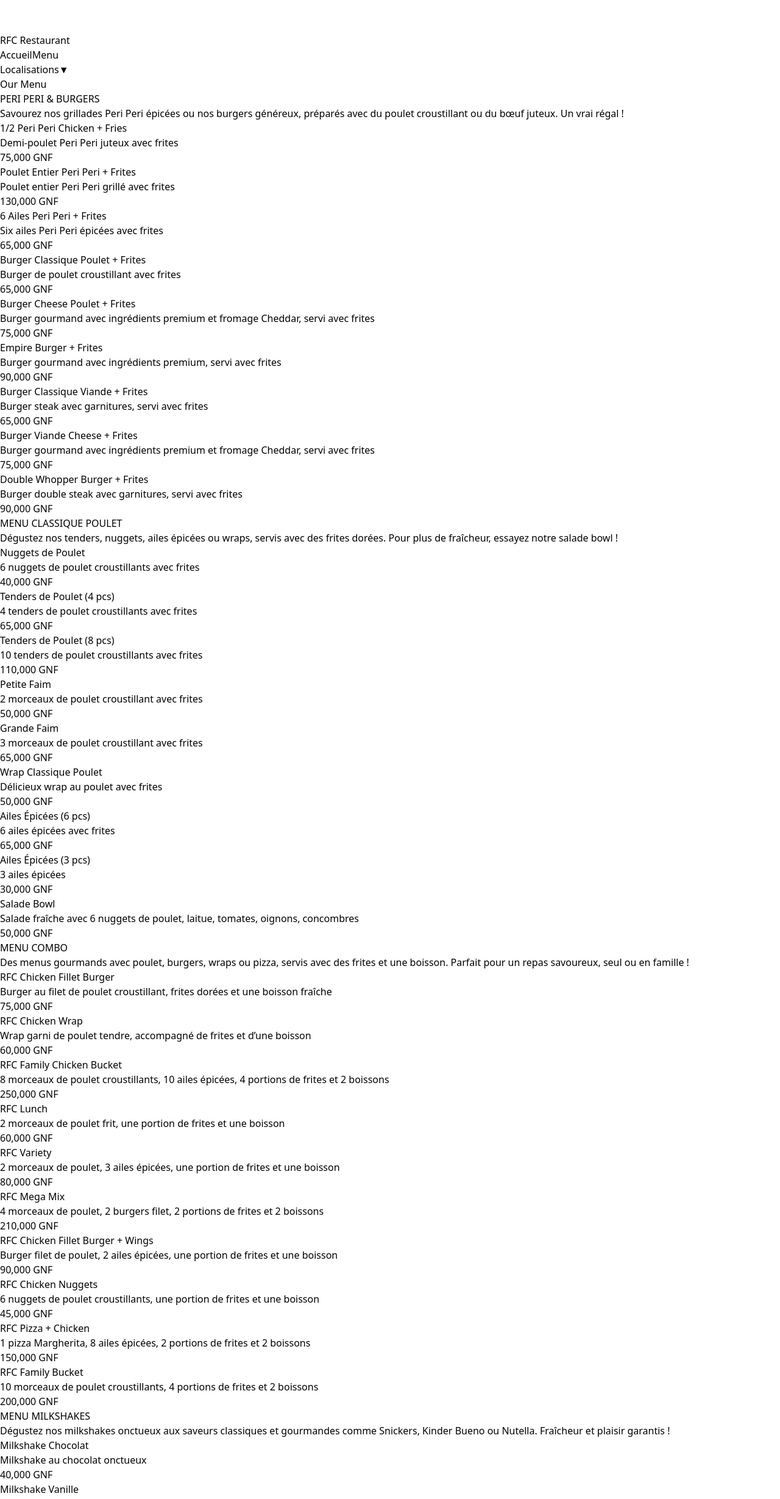
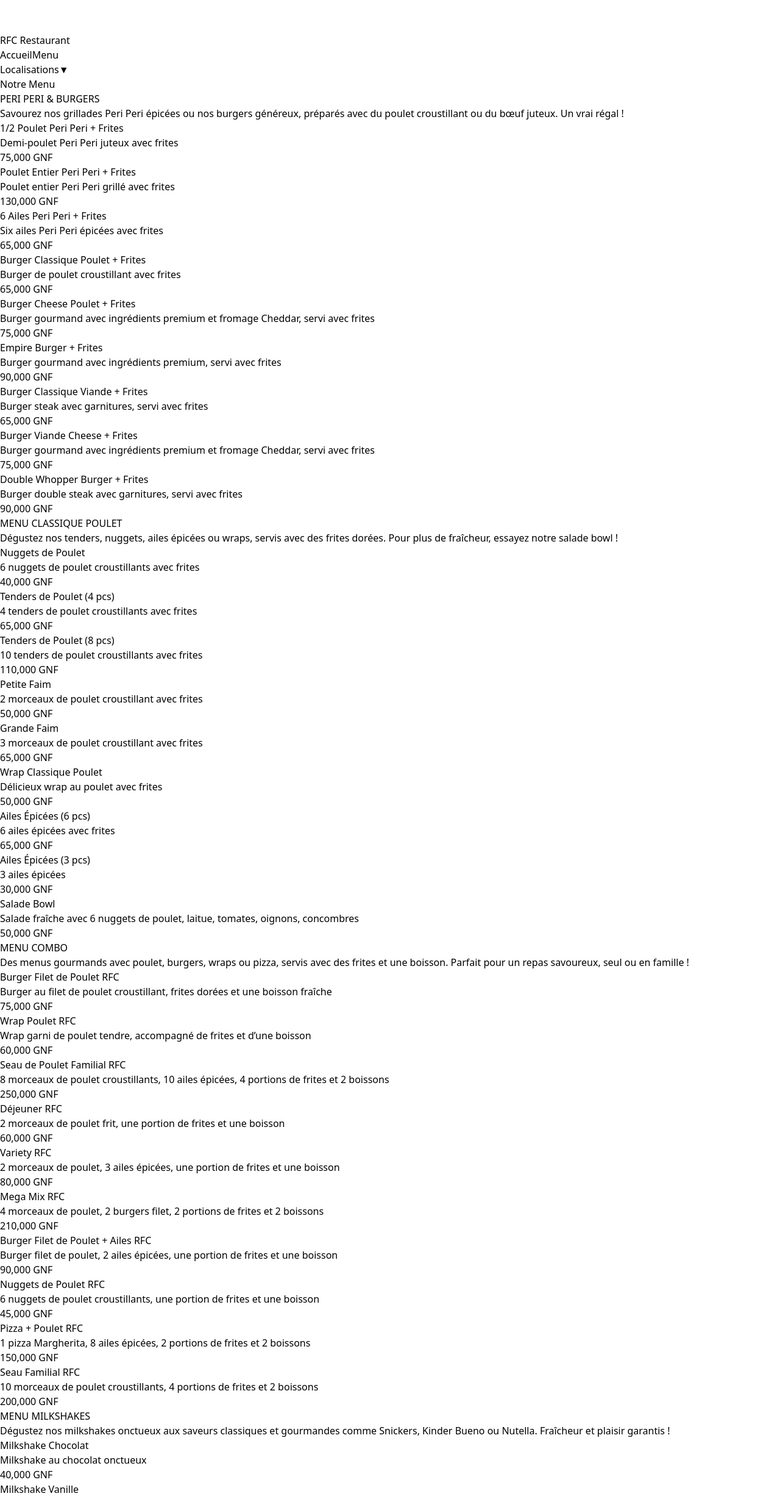
Before and after one commit to Petit-Coeur-Technologie/rfc-resto-chain, a React (Vite) app: page /menu in a window 1280 px wide. Shown: the part 970-3428 px from the top of the page at 61% size. Built offline with nearby package versions, Linux system fonts and the light colour scheme.

Commit message:
first implementation

```diff
--- a/src/pages/MenuPage.tsx
+++ b/src/pages/MenuPage.tsx
@@ -8,7 +8,7 @@
       description: 'Savourez nos grillades Peri Peri épicées ou nos burgers généreux, préparés avec du poulet croustillant ou du bœuf juteux. Un vrai régal !',
       items: [
         {
-          name: '1/2 Peri Peri Chicken + Fries',
+          name: '1/2 Poulet Peri Peri + Frites',
           price: '75,000',
           description: 'Demi-poulet Peri Peri juteux avec frites',
         },
@@ -110,52 +110,52 @@
       description: 'Des menus gourmands avec poulet, burgers, wraps ou pizza, servis avec des frites et une boisson. Parfait pour un repas savoureux, seul ou en famille !',
       items: [
         {
-          name: 'RFC Chicken Fillet Burger',
+          name: 'Burger Filet de Poulet RFC',
           price: '75,000',
           description: 'Burger au filet de poulet croustillant, frites dorées et une boisson fraîche',
         },
         {
-          name: 'RFC Chicken Wrap',
+          name: 'Wrap Poulet RFC',
           price: '60,000',
           description: 'Wrap garni de poulet tendre, accompagné de frites et d’une boisson',
         },
         {
-          name: 'RFC Family Chicken Bucket',
+          name: 'Seau de Poulet Familial RFC',
           price: '250,000',
           description: '8 morceaux de poulet croustillants, 10 ailes épicées, 4 portions de frites et 2 boissons',
         },
         {
-          name: 'RFC Lunch',
+          name: 'Déjeuner RFC',
           price: '60,000',
           description: '2 morceaux de poulet frit, une portion de frites et une boisson',
         },
         {
-          name: 'RFC Variety',
+          name: 'Variety RFC',
           price: '80,000',
           description: '2 morceaux de poulet, 3 ailes épicées, une portion de frites et une boisson',
         },
         {
-          name: 'RFC Mega Mix',
+          name: 'Mega Mix RFC',
           price: '210,000',
           description: '4 morceaux de poulet, 2 burgers filet, 2 portions de frites et 2 boissons',
         },
         {
-          name: 'RFC Chicken Fillet Burger + Wings',
+          name: 'Burger Filet de Poulet + Ailes RFC',
           price: '90,000',
           description: 'Burger filet de poulet, 2 ailes épicées, une portion de frites et une boisson',
         },
         {
-          name: 'RFC Chicken Nuggets',
+          name: 'Nuggets de Poulet RFC',
           price: '45,000',
           description: '6 nuggets de poulet croustillants, une portion de frites et une boisson',
         },
         {
-          name: 'RFC Pizza + Chicken',
+          name: 'Pizza + Poulet RFC',
           price: '150,000',
           description: '1 pizza Margherita, 8 ailes épicées, 2 portions de frites et 2 boissons',
         },
         {
-          name: 'RFC Family Bucket',
+          name: 'Seau Familial RFC',
           price: '200,000',
           description: '10 morceaux de poulet croustillants, 4 portions de frites et 2 boissons',
         },
@@ -351,7 +351,7 @@
     <Layout>
       <div className="py-12 bg-gray-100">
         <div className="container mx-auto px-4 text-center">
-          <h1 className="text-4xl font-bold mb-8 text-[#D62828]">Our Menu</h1>
+          <h1 className="text-4xl font-bold mb-8 text-[#D62828]">Notre Menu</h1>
           {menuItems.map((category, index) => (
             <div key={index} className="mb-12">
               <h2 className="text-2xl font-bold mb-4 text-[#D62828]">{category.category}</h2>
--- a/vite.config.ts
+++ b/vite.config.ts
@@ -7,4 +7,8 @@
   optimizeDeps: {
     exclude: ['lucide-react'],
   },
+  server: {
+    host: '0.0.0.0', // Écoute sur toutes les adresses IP
+    port: 5172, // Utilise le port de Render ou un port par défaut
+  },
 })
```
